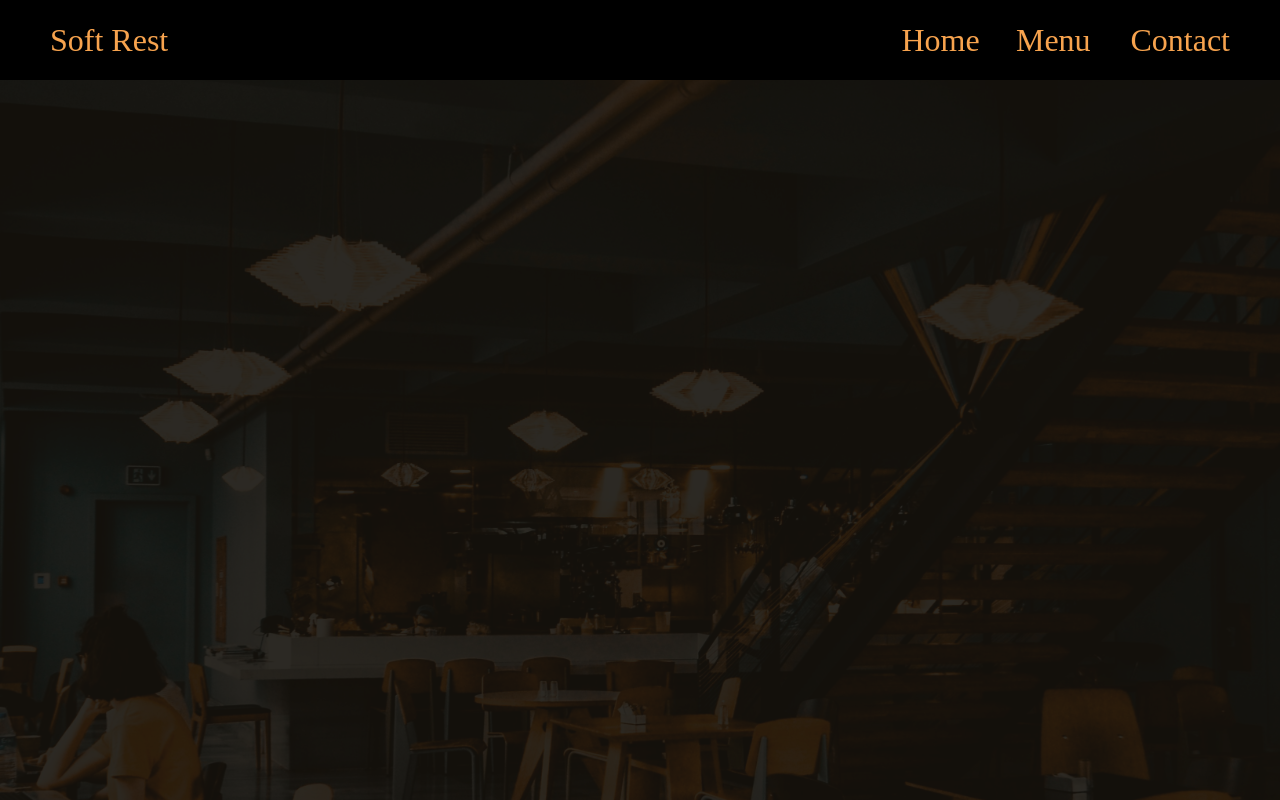
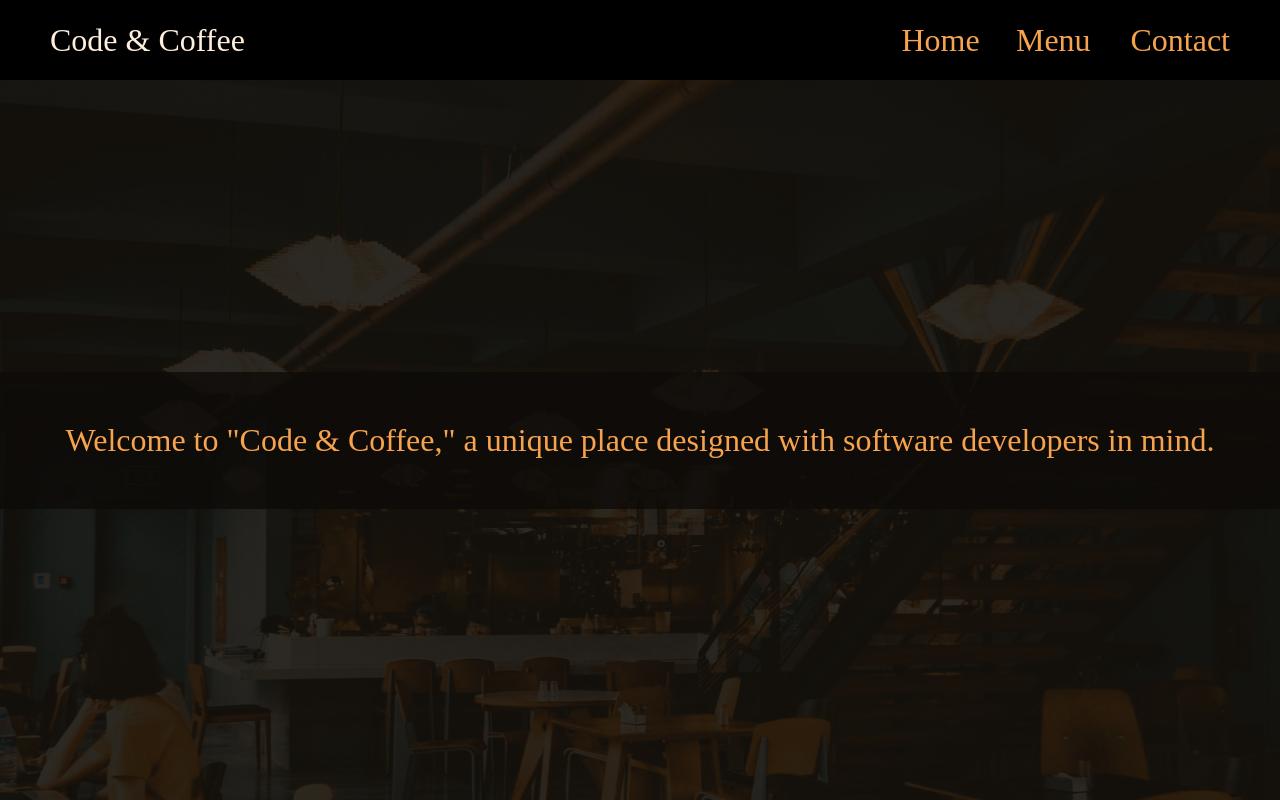
Before and after one commit to StathisPlakakis/Restaurant-Page, a website built with webpack: page src/index.html in a window 1280 px wide. Built offline with nearby package versions, Linux system fonts and the light colour scheme.

Commit message:
Add the welcoming text, with some style

```diff
--- a/src/index.html
+++ b/src/index.html
@@ -3,7 +3,7 @@
   <head>
     <meta charset="UTF-8" />
     <meta name="viewport" content="width=device-width, initial-scale=1.0" />
-    <title>Soft Rest</title>
+    <title>Code & Coffee</title>
   </head>
   <body>
     <div class="header">
--- a/src/index.js
+++ b/src/index.js
@@ -11,7 +11,7 @@ class display {
     content () {
         const header = document.querySelector('.header');
         const domain = document.querySelector('header');
-        domain.textContent = "Soft Rest";
+        domain.textContent = "Code & Coffee";
         const navBar = document.querySelector('nav');
         const content = document.querySelector('#content');
 
@@ -34,6 +34,11 @@ class display {
         blackFilter.classList.add('filter');
         content.appendChild(blackFilter);
 
+        const welcomingText = document.createElement('p');
+        welcomingText.classList.add('welcome');
+        welcomingText.textContent = 'Welcome to "Code & Coffee," a unique place designed with software developers in mind. '
+        blackFilter.appendChild(welcomingText);
+
     }
 
     addContent () {
--- a/src/style.css
+++ b/src/style.css
@@ -1,6 +1,8 @@
 :root {
     --header-text-color: rgb(247, 163, 78);
     --filter-color: rgba(22, 18, 13, 0.9);
+    --background-of-welcome-text: rgba(13, 11, 8, 0.8);
+    --logo: rgb(254, 238, 221);
 }
 
 
@@ -26,6 +28,7 @@ body {
 header {
     font-size: 2rem;
     margin-left: 50px;
+    color: var(--logo);
 }
 
 header:hover {
@@ -64,8 +67,30 @@ nav li:hover {
 }
 
 .filter {
+    display: grid;
     position: relative;
     z-index: 2;
     background-color: var(--filter-color);
     height: 100%;
 }
+
+@keyframes fadeIn {
+    from {
+      opacity: 0;
+    }
+    to {
+      opacity: 1;
+    }
+  }
+
+
+
+.welcome {
+    color: var(--header-text-color);
+    font-size: 2rem;
+    text-align: center;
+    align-self: center;
+    background-color: var(--background-of-welcome-text);
+    padding: 50px;
+    animation: fadeIn 2s ease-in;
+}
```
